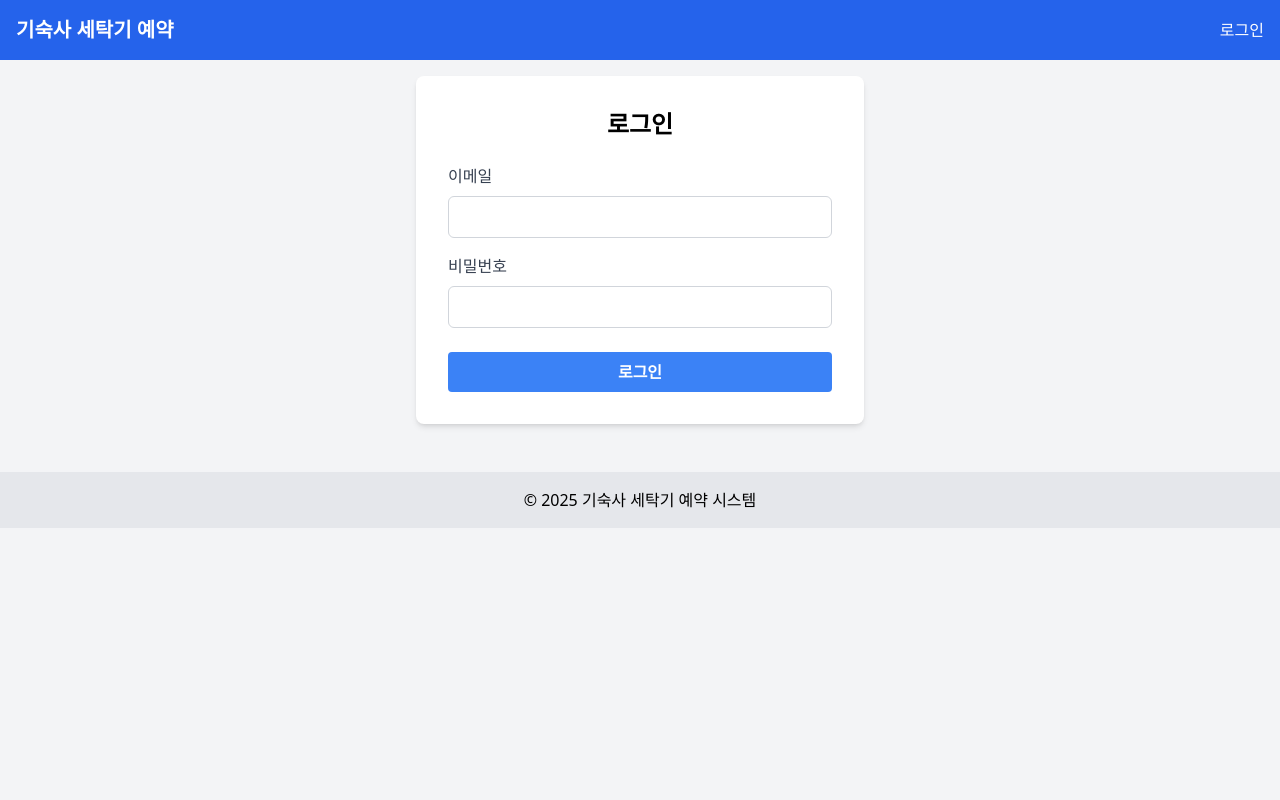
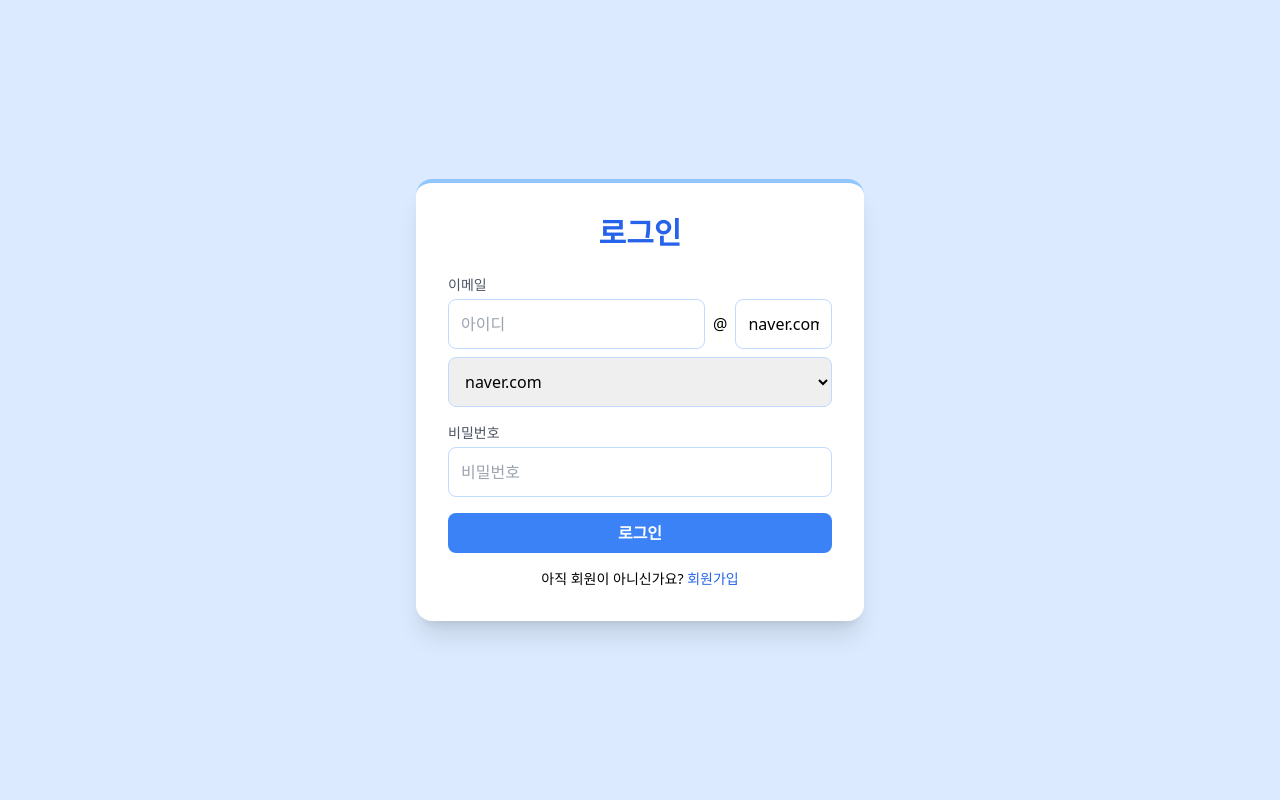
Before and after one commit to likewoody/jungdry, a Flask app: page /login in a window 1280 px wide. Run offline with Flask 3, Linux system fonts and the light colour scheme; some libraries are stand-ins or nearby versions.

Commit message:
전체 작업 병합

```diff
--- a/app.py
+++ b/app.py
@@ -1,7 +1,10 @@
 from flask import Flask, render_template, request, redirect, url_for, session, jsonify
 from pymongo import MongoClient
 from datetime import datetime, timedelta
+from flask_jwt_extended import JWTManager, create_access_token, jwt_required, get_jwt_identity
+from werkzeug.security import generate_password_hash, check_password_hash
 from bson.objectid import ObjectId
+import re
 import os
 from dotenv import load_dotenv
 
@@ -17,6 +20,10 @@ mongo_uri = os.getenv("MONGO_URI", "mongodb://mongo:27017/")
 client = MongoClient(mongo_uri)
 db = client["jungdry"]
 
+# JWT 설정
+app.config['JWT_SECRET_KEY'] = 'your-secret-key'  # 비밀키 (안전하게 관리해야 함)
+app.config['JWT_ACCESS_TOKEN_EXPIRES'] = timedelta(hours=1)  # 토큰 만료 시간 1시간
+jwt = JWTManager(app)
 
 # 현재 사용자가 로그인되어 있는지 확인하는 데코레이터
 def login_required(f):
@@ -191,26 +198,98 @@ def cancel_reservation(reservation_id):
 
 @app.route("/login", methods=["GET", "POST"])
 def login():
-    if request.method == "POST":
-        email = request.form.get("email")
-        password = request.form.get("password")
+    if request.method == 'POST':
+        email_id = request.form['username']
+        domain = request.form['userdomain']
+        password = request.form['password']
 
-        user = db.user.find_one({"email": email, "pw": password})
+        full_email = f"{email_id}@{domain}"
 
-        if user:
-            session["user_id"] = str(user["_id"])
-            return redirect(url_for("index"))
+        user = db.user.find_one({'email': full_email})
+
+        if user and user['password'] == password:
+            session['user'] = full_email
+            session['message'] = "로그인 성공!"
+            session['message_type'] = 'success'
+            return redirect(url_for('dashboard'))
         else:
-            return render_template("login.html", error="이메일 또는 비밀번호가 올바르지 않습니다.")
+            session['message'] = "이메일 또는 비밀번호가 올바르지 않습니다."
+            session['message_type'] = 'error'
+            return redirect(url_for('login'))
 
-    return render_template("login.html")
+    return render_template('login.html')
 
+# -------------------------------
+# 회원가입 페이지 렌더링
+# -------------------------------
+@app.route('/register')
+def reg_page():
+    return render_template('reg.html')
+
+# -------------------------------
+# 회원가입 처리
+# -------------------------------
+# 회원가입 처리 라우트
+@app.route('/register', methods=['GET', 'POST'])
+def register():
+    if request.method == 'POST':
+        email_id = request.form['emaile']
+        domain = request.form['userdomain']
+        password = request.form['password']
+        confirm = request.form['confirm']
+        phone_prefix = request.form['phonePrefix']
+        phone_num = request.form['phoneNum']
+
+        # 이메일 유효성 검사
+        if not email_id or not domain:
+            session['message'] = "이메일을 입력해주세요."
+            session['message_type'] = 'error'
+            return redirect(url_for('register'))
+
+        full_email = f"{email_id}@{domain}"
+
+        # 비밀번호 확인
+        if password != confirm:
+            session['message'] = "비밀번호가 일치하지 않습니다."
+            session['message_type'] = 'error'
+            return redirect(url_for('register'))
+
+        # 전화번호 유효성 검사
+        if not re.match(r'^\d{7,8}$', phone_num):
+            session['message'] = "전화번호는 숫자 7~8자리여야 합니다."
+            session['message_type'] = 'error'
+            return redirect(url_for('register'))
+
+        # 전화번호 형식 지정
+        # formatted_phone = format_phone_number(phone_prefix, phone_num)
+
+        # 사용자 데이터 저장 (예: MongoDB)
+        # db.user.insert_one({
+        #     'email': full_email,
+        #     'password': password,  # 실제로는 해싱된 비밀번호를 저장해야 합니다.
+        #     'phone': formatted_phone,
+        #     'created_at': datetime.now()
+        # })
+
+        session['message'] = "회원가입이 완료되었습니다. 로그인해주세요."
+        session['message_type'] = 'success'
+        return redirect(url_for('login'))
+
+    return render_template('register.html')
+
+# -------------------------------
+# JWT 인증 테스트용 보호된 라우트
+# -------------------------------
+@app.route('/api/protected')
+@jwt_required()
+def protected():
+    current_user = get_jwt_identity()
+    return f'{current_user}님 안녕하세요!'
 
 @app.route("/logout")
 def logout():
     session.pop("user_id", None)
     return redirect(url_for("login"))
 
-
 if __name__ == "__main__":
     app.run(host='0.0.0.0', port=5001, debug=True)
--- a/templates/base.html
+++ b/templates/base.html
@@ -8,6 +8,44 @@
     <link rel="manifest" href="{{ url_for('static', filename='manifest.json') }}">
     <script src="https://cdn.tailwindcss.com"></script>
     <!-- PWA 관련 스크립트 -->
+    <script>
+        function handleDomainSelect(select) {
+        const domainInput = document.getElementById('domainInput');
+        if (select.value === 'custom') {
+            domainInput.readOnly = false;
+            domainInput.value = '';
+            domainInput.focus();
+        } else {
+            domainInput.readOnly = true;
+            domainInput.value = select.value;
+        }
+        }
+
+        function validateForm() {
+        const username = document.querySelector('input[name="username"]');
+        const password = document.querySelector('input[name="password"]');
+
+        let valid = true;
+
+        if (!username.value.trim()) {
+            username.setCustomValidity('이메일 아이디를 입력해주세요.');
+            username.reportValidity();
+            valid = false;
+        } else {
+            username.setCustomValidity('');
+        }
+
+        if (!password.value.trim()) {
+            password.setCustomValidity('비밀번호를 입력해주세요.');
+            password.reportValidity();
+            valid = false;
+        } else {
+            password.setCustomValidity('');
+        }
+
+        return valid;
+        }
+    </script>
     <script>
         if ('serviceWorker' in navigator) {
             window.addEventListener('load', () => {
@@ -23,7 +61,66 @@
     </script>
     {% block head %}{% endblock %}
 </head>
-<body class="bg-gray-100 font-sans leading-normal tracking-normal">
+<body class="bg-blue-100 flex items-center justify-center h-screen font-sans">
+    <div class="bg-white p-8 rounded-2xl shadow-xl w-full max-w-md border-t-4 border-blue-300">
+        <h2 class="text-3xl font-bold text-center text-blue-600 mb-6">로그인</h2>
+
+    {% if session.get('message') %}
+    <div class="mb-4 text-{{ 'red' if session.get('message_type') == 'error' else 'green' }}-500 text-sm">
+        {{ session.get('message') }}
+    </div>
+    {% set _ = session.pop('message', None) %}
+    {% set _ = session.pop('message_type', None) %}
+    {% endif %}
+
+        <form method="POST" action="/api/login" class="space-y-4" onsubmit="return validateForm()">
+        <!-- 이메일 -->
+        <div>
+            <label class="block text-sm font-medium text-gray-600 mb-1">이메일</label>
+            <div class="flex gap-2">
+            <input type="text" name="username" placeholder="아이디"
+                class="flex-grow p-3 border border-blue-200 rounded-lg focus:ring-2 focus:ring-blue-400"
+                required>
+
+            <span class="flex items-center">@</span>
+
+            <input type="text" name="userdomain" id="domainInput" value="naver.com" readonly
+                class="w-[40%] p-3 border border-blue-200 rounded-lg focus:ring-2 focus:ring-blue-400"
+                required>
+            </div>
+
+            <select onchange="handleDomainSelect(this)"
+            class="mt-2 w-full p-3 border border-blue-200 rounded-lg focus:ring-2 focus:ring-blue-400" required>
+            <option value="naver.com">naver.com</option>
+            <option value="gmail.com">gmail.com</option>
+            <option value="daum.net">daum.net</option>
+            <option value="custom">직접 입력</option>
+            </select>
+        </div>
+
+        <!-- 비밀번호 -->
+        <div>
+            <label class="block text-sm font-medium text-gray-600 mb-1">비밀번호</label>
+            <input type="password" name="password" placeholder="비밀번호"
+            class="w-full p-3 border border-blue-200 rounded-lg focus:ring-2 focus:ring-blue-400"
+            required>
+        </div>
+
+        <!-- 로그인 버튼 -->
+        <button type="submit"
+            class="w-full bg-blue-500 hover:bg-blue-600 text-white font-semibold py-2 rounded-lg transition">
+            로그인
+        </button>
+        </form>
+
+        <!-- 회원가입 안내 -->
+        <p class="mt-4 text-center text-sm">
+        아직 회원이 아니신가요?
+        <a href="/register" class="text-blue-600 hover:underline">회원가입</a>
+        </p>
+    </div>
+</body>
+<!-- <body class="bg-gray-100 font-sans leading-normal tracking-normal">
     <nav class="bg-blue-600 text-white p-4">
         <div class="container mx-auto flex justify-between items-center">
             <a href="{{ url_for('index') }}" class="text-xl font-bold">기숙사 세탁기 예약</a>
@@ -45,5 +142,5 @@
     <footer class="bg-gray-200 text-center p-4 mt-8">
         <p>© 2025 기숙사 세탁기 예약 시스템</p>
     </footer>
-</body>
+</body> -->
 </html>
```
Also changed, not shown: requirements.txt (+2 -9 lines).
